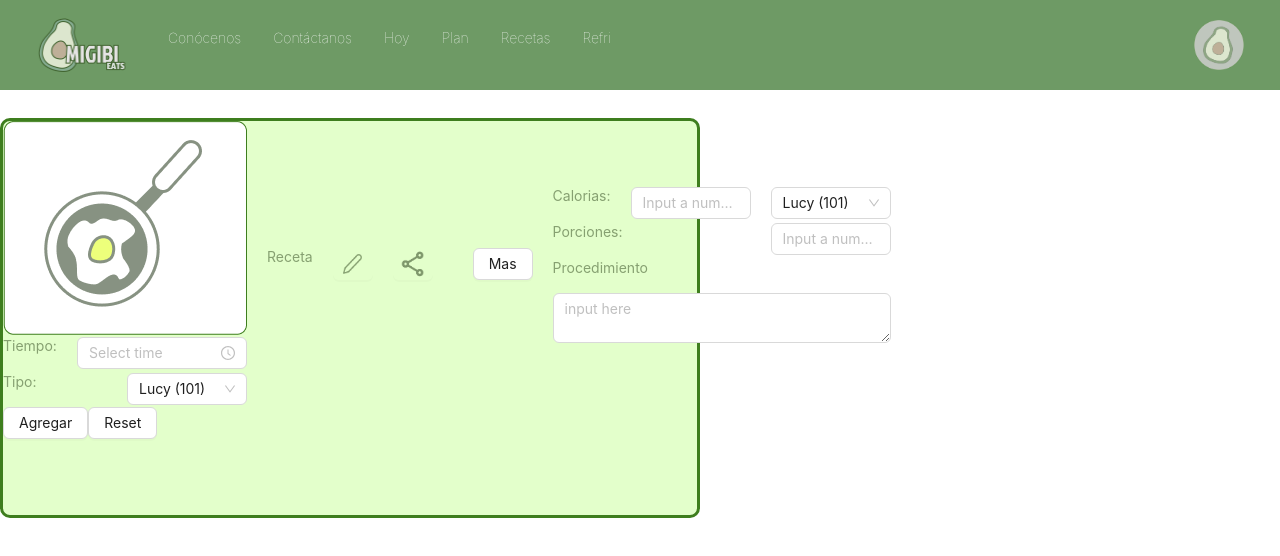
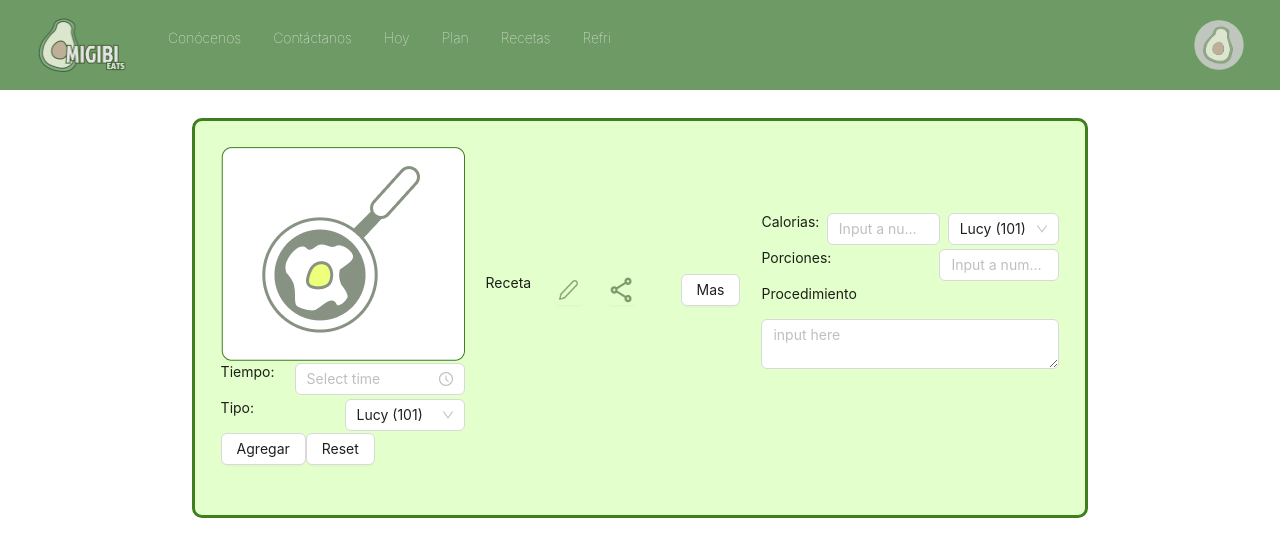
Before and after one commit to MiaguawU/Migibi-Web, a React (Create React App) app: page /edReceta in a window 1280 px wide. Shown: the top 556 px of the page. Built offline with nearby package versions, Linux system fonts and the light colour scheme; a web font is replaced by a local one.

Commit message:
otrs ves se me olvido

```diff
--- a/src/Front/Estilos/EDrec.css
+++ b/src/Front/Estilos/EDrec.css
@@ -1,77 +1,50 @@
-.receta{
+
+
+.imgCom{
+    max-width: 30px;
+    max-height: 30px;
+}
+.imgEd{
+    max-width: 20px;
+    max-height: 20px;
+}
+
+
+
+.receta {
     display: flex;
     justify-content: space-between;
     align-items: center;
     width: 100%;
-    max-width: 800px;
-    gap: 20px;
+    gap: 2.5%; /* Proporción de separación entre los elementos */
 }
-.tiempo{
+
+.tiempo, .tipo, .f2, .calorias, .porciones {
     display: flex;
     justify-content: space-between;
     align-items: center;
     width: 100%;
-    max-width: 800px;
-    gap: 20px;
-}
-.tipo{
-    display: flex;
-    justify-content: space-between;
-    align-items: center;
-    width: 100%;
-    max-width: 800px;
-    gap: 20px;
+    gap: 2.5%; /* Usamos una proporción similar para todos los contenedores */
 }
 
-.imgCom{
-    width: 30px;
-    height: 30px;
-}
-.imgEd{
-    width: 20px;
-    height: 20px;
-}
-.f2{
-    display: flex;
-    justify-content: space-between;
-    align-items: center;
-    width: 100%;
-    max-width: 800px;
-    gap: 20px;
-}
-.calorias{
-    display: flex;
-    justify-content: space-between;
-    align-items: center;
-    width: 100%;
-    max-width: 800px;
-    gap: 20px;
-}
-.porciones{
-    display: flex;
-    justify-content: space-between;
-    align-items: center;
-    width: 100%;
-    max-width: 800px;
-    gap: 20px;
-}
-.todo{
+
+
+.todo {
     border-radius: 10px;
     border: 3px solid;
     border-color: #3E7E1E;
-    width: 700px;
-    height: 400px;
+    width: 70%; /* 70% del ancho de su contenedor */
+    max-width: 1200px; /* Para no exceder un tamaño máximo específico */
+    height: 50vh; /* 50% de la altura del viewport (pantalla) */
     background-color: #E3FFCB;
     position: relative;
-    color: #86A071;
+    margin: 0 auto; /* Centrar el contenedor */
+    padding: 2%; /* Espacio interno de 2% de su tamaño */
 }
 
-p{
-    color: #86A071;
-}
-
-.btImg{
+.btImg {
     border: none;
     background-color: transparent;
-    width: 40px;
+    max-width: 30px;
+    max-height: 30px;
 }
```
